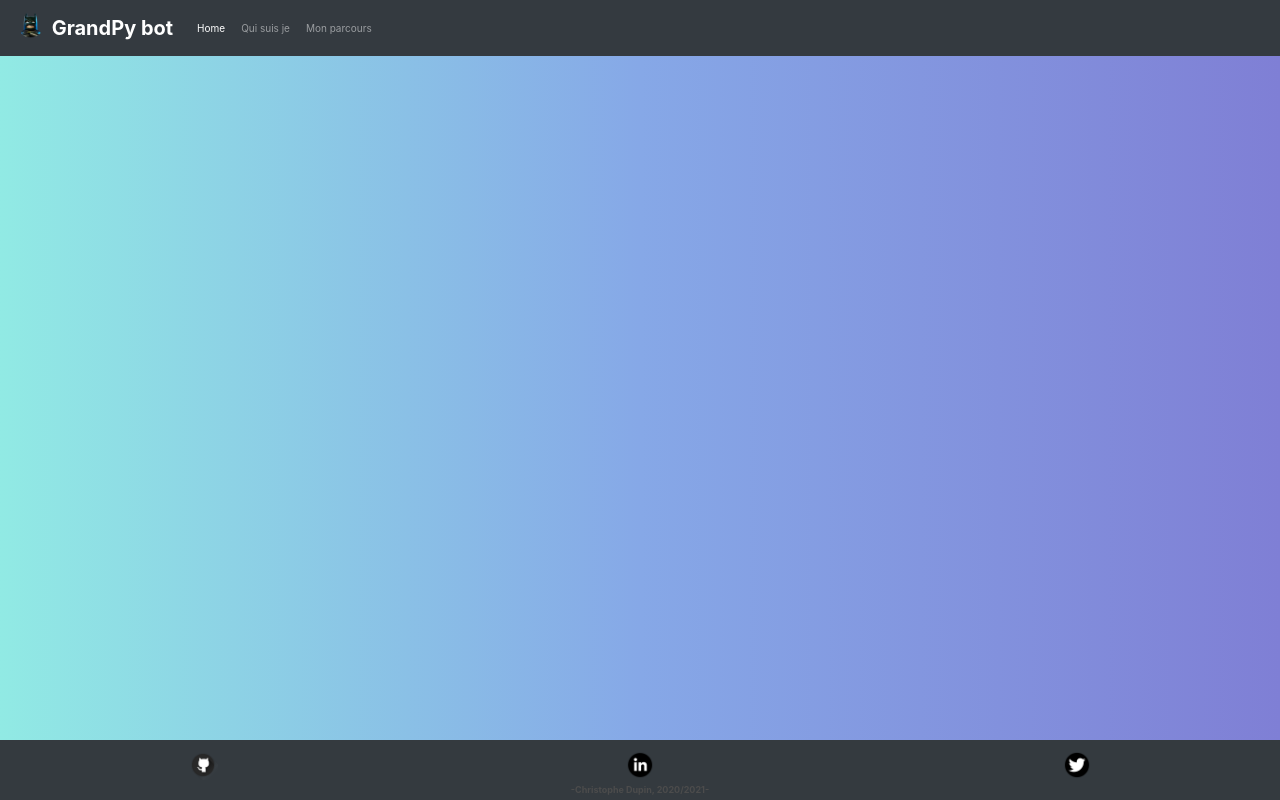
After one commit to pythonmentor/christophe-p7, a Python web app: template app/templates/base.html in a window 1280 px wide. The commit adds this page. Run offline with Jinja, Linux system fonts and the light colour scheme; the template is opened without the code that fills it, so the values that code supplies are empty; some libraries are stand-ins or nearby versions.

Commit message:
split between index and base html file

```diff
--- /dev/null
+++ b/app/templates/base.html
@@ -0,0 +1,85 @@
+<!doctype html>
+<html lang="en">
+
+<head>
+    <!-- Required meta tags -->
+    <meta charset="utf-8">
+    <meta name="viewport" content="width=device-width, initial-scale=1, shrink-to-fit=no">
+
+    <!-- Bootstrap CSS -->
+    <link rel="stylesheet" href="{{url_for('static',filename='css/main.css')}}">
+    <link rel="stylesheet" href="https://maxcdn.bootstrapcdn.com/bootstrap/4.0.0/css/bootstrap.min.css"
+        integrity="sha384-Gn5384xqQ1aoWXA+058RXPxPg6fy4IWvTNh0E263XmFcJlSAwiGgFAW/dAiS6JXm" crossorigin="anonymous">
+
+    <title>Hello, world!</title>
+    {% block head %}
+    <nav class="navbar navbar-expand-md navbar-dark fixed-top bg-dark">
+        <a class="navbar-brand" href="#">
+            <img src={{ url_for('static', filename='ressources/GranpyBotAvatarRecadrage.png') }} width="30" height="30"
+                class="d-inline-block align-top" alt="">
+            <b>GrandPy bot</b>
+        </a>
+        <button class="navbar-toggler" type="button" data-toggle="collapse" data-target="#navbarNav"
+            aria-controls="navbarNav" aria-expanded="false" aria-label="Toggle navigation">
+            <span class="navbar-toggler-icon"></span>
+        </button>
+        <div class="collapse navbar-collapse" id="navbarNav">
+            <ul class="navbar-nav">
+                <li class="nav-item active">
+                    <a class="nav-link" href="#">Home <span class="sr-only">(current)</span></a>
+                </li>
+                <li class="nav-item">
+                    <a class="nav-link" href="#">Qui suis je</a>
+                </li>
+                <li class="nav-item">
+                    <a class="nav-link" href="#">Mon parcours</a>
+                </li>
+            </ul>
+        </div>
+    </nav>
+    {% endblock %}
+</head>
+
+<body>
+    {% block body %}{% endblock %}
+
+    <!-- Optional JavaScript -->
+    <!-- jQuery first, then Popper.js, then Bootstrap JS -->
+    <script src="https://code.jquery.com/jquery-3.2.1.slim.min.js"
+        integrity="sha384-KJ3o2DKtIkvYIK3UENzmM7KCkRr/rE9/Qpg6aAZGJwFDMVNA/GpGFF93hXpG5KkN"
+        crossorigin="anonymous"></script>
+    <script src="https://cdnjs.cloudflare.com/ajax/libs/popper.js/1.12.9/umd/popper.min.js"
+        integrity="sha384-ApNbgh9B+Y1QKtv3Rn7W3mgPxhU9K/ScQsAP7hUibX39j7fakFPskvXusvfa0b4Q"
+        crossorigin="anonymous"></script>
+    <script src="https://maxcdn.bootstrapcdn.com/bootstrap/4.0.0/js/bootstrap.min.js"
+        integrity="sha384-JZR6Spejh4U02d8jOt6vLEHfe/JQGiRRSQQxSfFWpi1MquVdAyjUar5+76PVCmYl"
+        crossorigin="anonymous"></script>
+</body>
+<div class="container-fluide footer">
+    <div class="row justify-content-center">
+        <div class="col github">
+            <a href="https://github.com/Christophe-Dupin/P7GrandPyBot">
+                <img src={{ url_for('static', filename='ressources/githubLogo.png') }} width="30" height="30"
+                    class="d-inline-block align-top" alt="">
+            </a></div>
+        <div class="col linkedin">
+            <a href="https://fr.linkedin.com/in/christophedupin">
+                <img src={{ url_for('static', filename='ressources/linkedin.png') }} width="30" height="30"
+                    class="d-inline-block align-top" alt="">
+            </a></div>
+        <div class="col twitter">
+            <a href="https://twitter.com/?lang=fr">
+                <img src={{ url_for('static', filename='ressources/twitterrecadre.png') }} width="30" height="30"
+                    class="d-inline-block align-top" alt="">
+            </a>
+        </div>
+    </div>
+
+    <div class="row justify-content-center">
+        <div class="col copyright">
+            <b>-Christophe Dupin, 2020/2021-</b>
+        </div>
+    </div>
+</div>
+
+</html>
```
Also changed, not shown: app/templates/index.html (+36 -23 lines).
